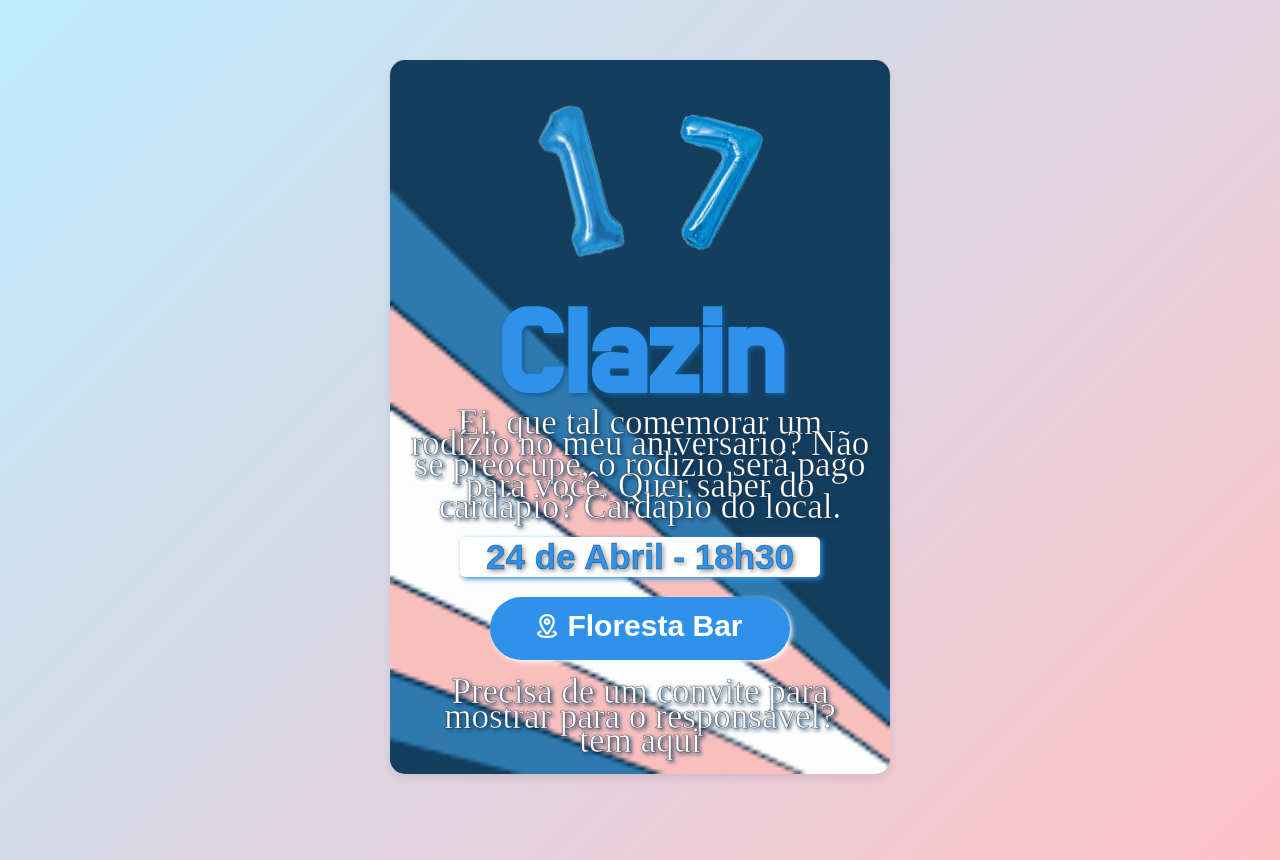
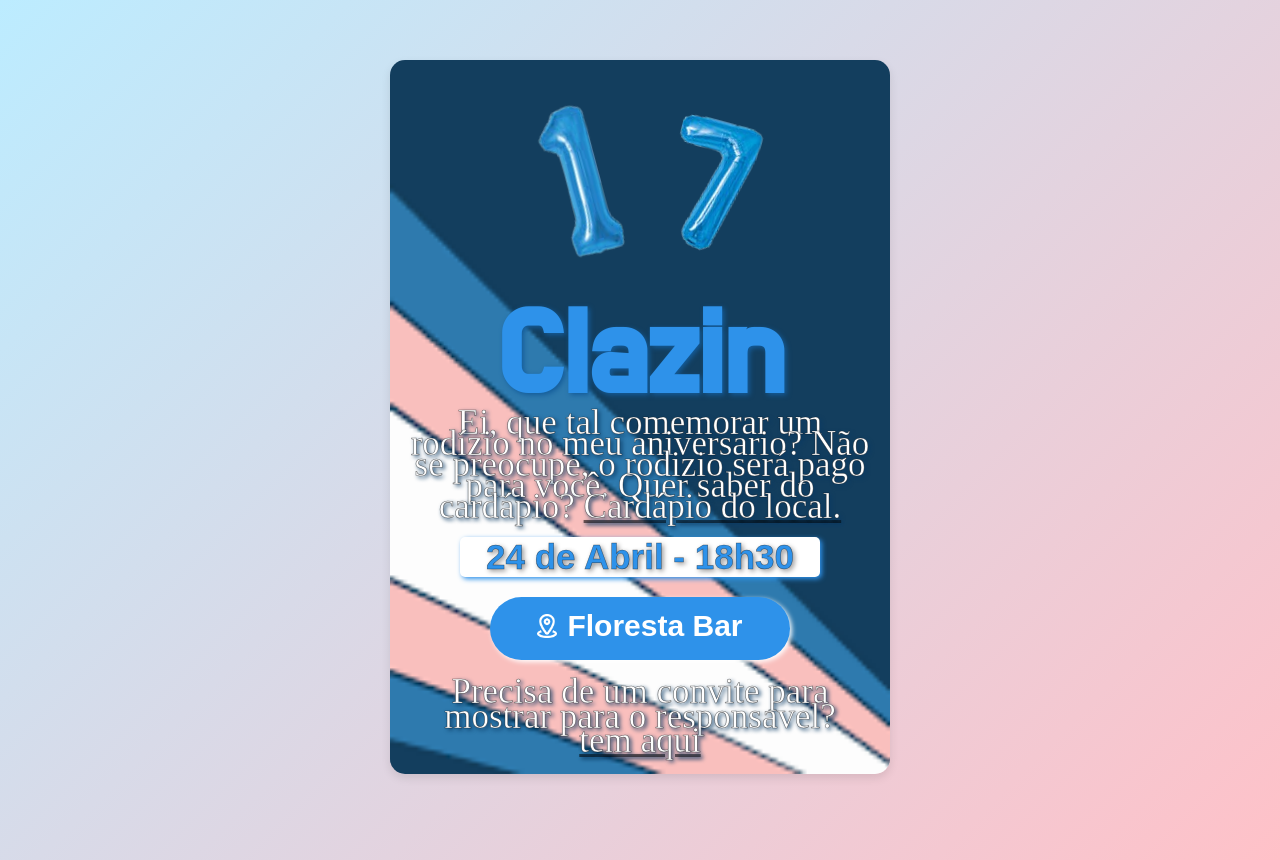
Before and after one commit to ClaMG/Aniversario, a plain HTML site: page index.html in a window 1280 px wide. Drawn offline with Linux system fonts and the light colour scheme; a web font is replaced by a local one.

Commit message:
nad ad e mais

```diff
--- a/estilo.css
+++ b/estilo.css
@@ -132,11 +132,9 @@ body{
 
 /* Links */
 .link{
-    text-decoration: none;
     color: var(--cor-branca);
 }
 .link:hover{
-    text-decoration: underline;
     color: var(--cor-rosa);
 }
 
```
